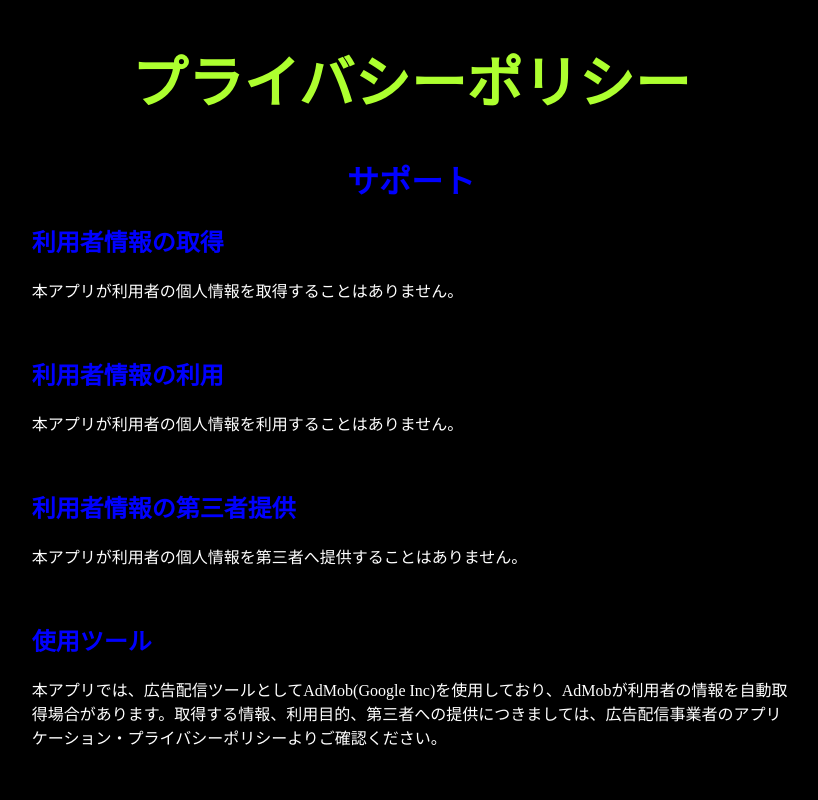
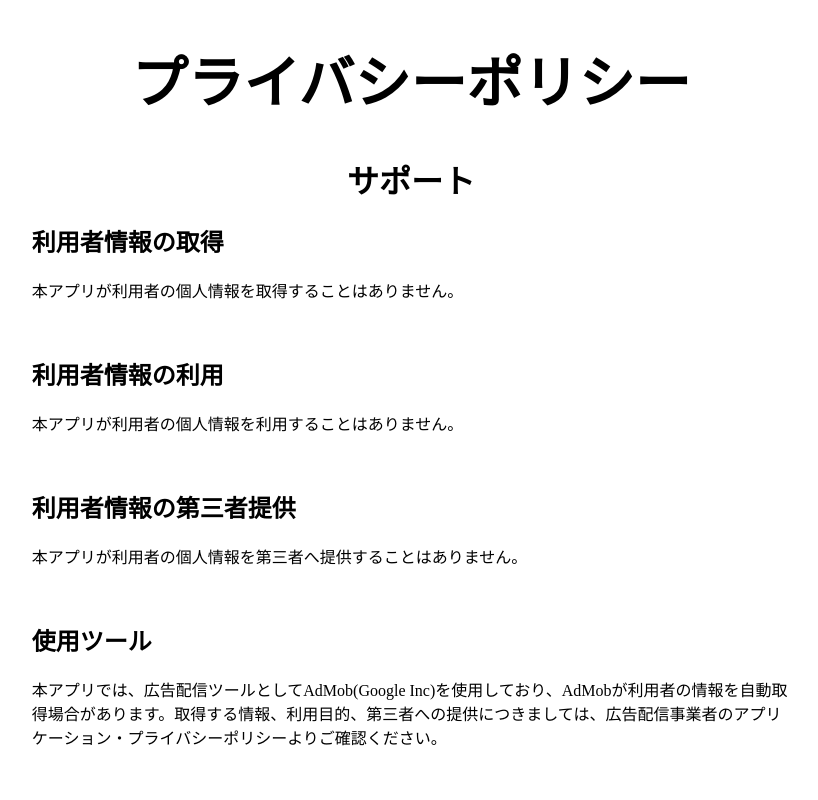
Before and after one commit to naksuk/applab, a plain HTML site: page index.html in a window 1280 px wide. Shown: the top 800 px of the page, without its empty margins (229-1047 px from the left). Drawn offline with Linux system fonts and the light colour scheme.

Commit message:
背景色と文字色を変更

```diff
--- a/index.css
+++ b/index.css
@@ -1,9 +1,9 @@
 body {
-    background-color: black;
+    background-color: white;
 }
 
 header {
-    color: greenyellow;
+    color: black;
     font-size: 28px;
     text-align: center;
 }
@@ -15,13 +15,13 @@ header {
 
 .container h1 {
     text-align: center;
-    color: blue;
+    color: black;
 }
 
 .container h2 {
-    color: blue;
+    color: black;
 }
 
 .container p {
-    color:white;
+    color:black;
 }
```
